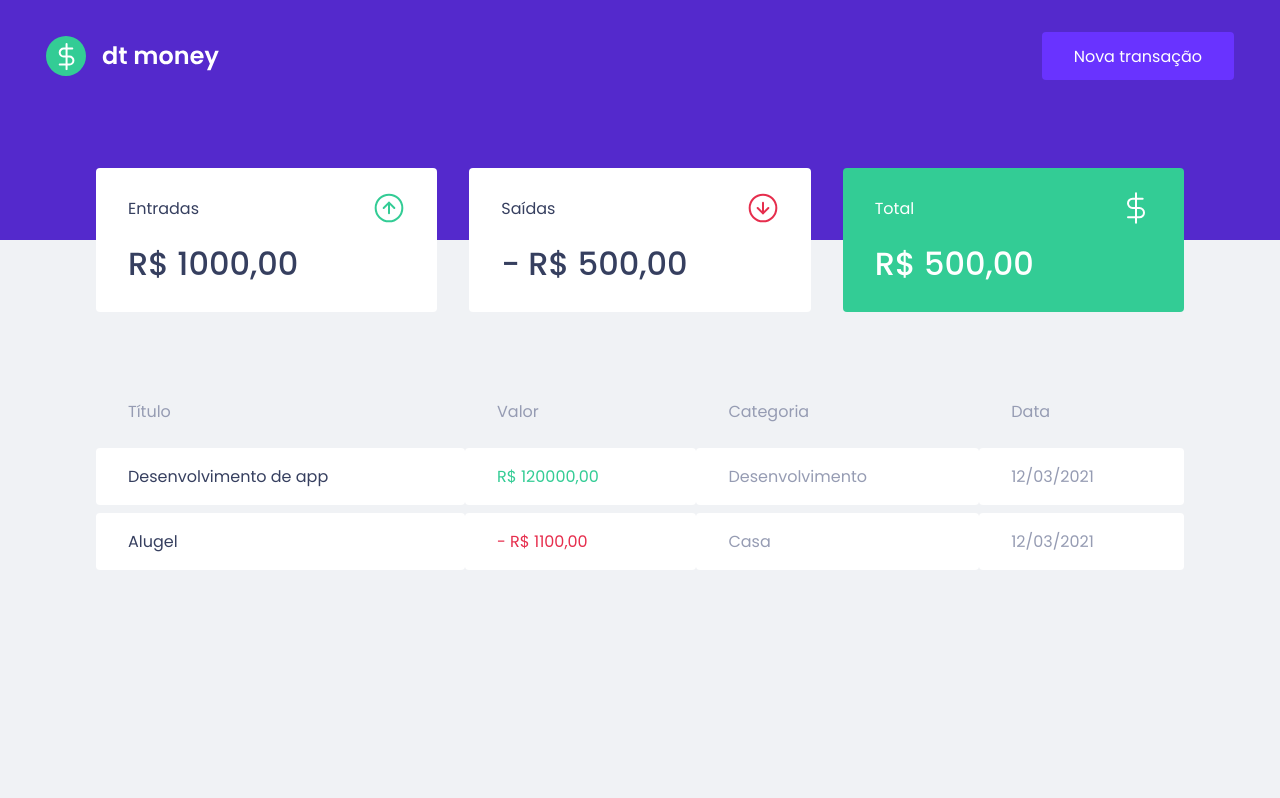
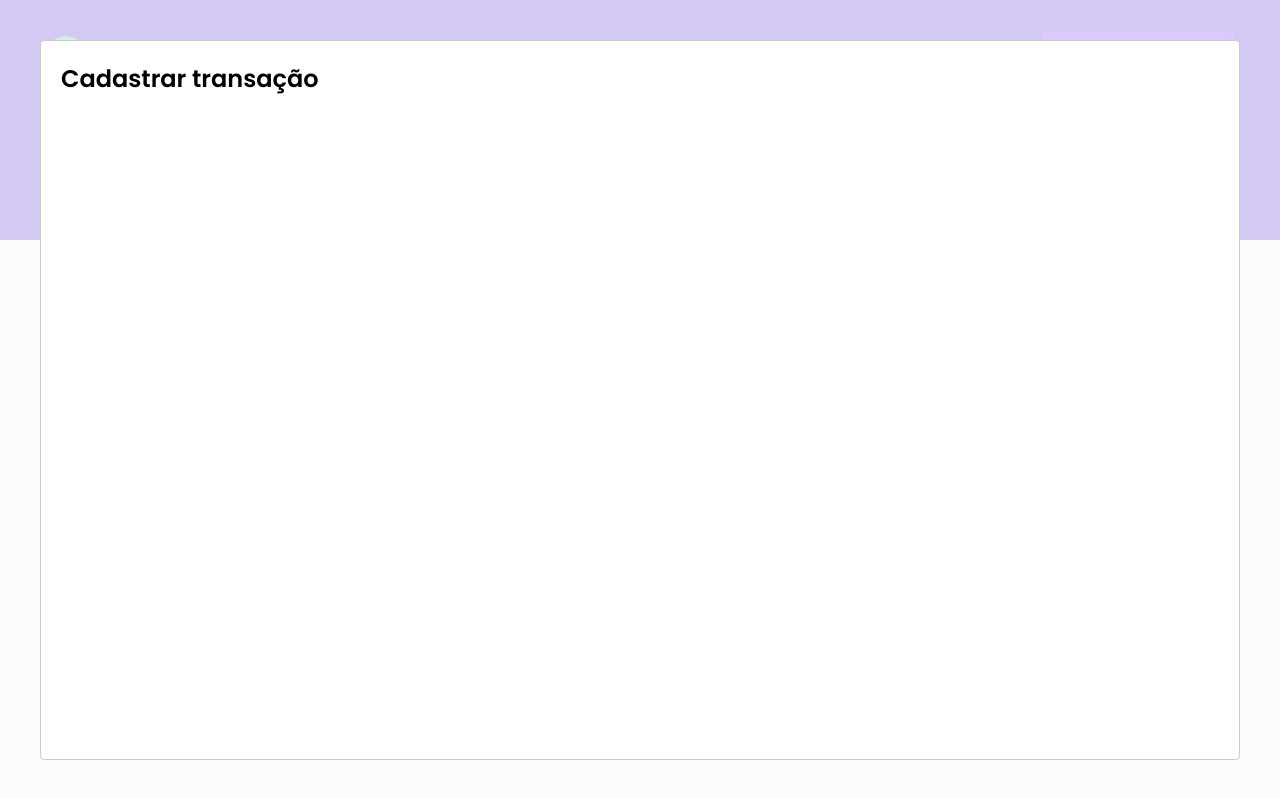
Before and after one commit to RennanD/dtmoney, a React (Create React App) app: page / in a window 1280 px wide. Both pictures are taken after a click on the button "Nova transação". Built offline with nearby package versions, Linux system fonts and the light colour scheme; no server answers; what miragejs would draw is missing.

Commit message:
feat: Init New transaction modal

```diff
--- a/package.json
+++ b/package.json
@@ -7,6 +7,7 @@
     "miragejs": "^0.1.41",
     "react": "^17.0.1",
     "react-dom": "^17.0.1",
+    "react-modal": "^3.12.1",
     "react-scripts": "4.0.3",
     "styled-components": "^5.2.1",
     "web-vitals": "^1.0.1"
@@ -37,6 +38,7 @@
     "@types/node": "^12.0.0",
     "@types/react": "^17.0.0",
     "@types/react-dom": "^17.0.0",
+    "@types/react-modal": "^3.12.0",
     "@types/styled-components": "^5.1.9",
     "@typescript-eslint/eslint-plugin": "^4.18.0",
     "@typescript-eslint/parser": "^4.18.0",
--- a/src/App.tsx
+++ b/src/App.tsx
@@ -1,12 +1,27 @@
+import { useState } from 'react';
+
 import { Header } from './components/Header';
+import { NewTransactionsModal } from './components/NewTransactionModal';
 import { Dashboard } from './pages/Dashboard';
 import { GlobalStyle } from './styles/global';
 
 export function App(): JSX.Element {
+  const [isNewTransacationModalOpen, setIsNewTransacationModalOpen] = useState(
+    false,
+  );
+
+  function handleToggleNewTransactionModal() {
+    setIsNewTransacationModalOpen(oldState => !oldState);
+  }
+
   return (
     <>
-      <Header />
+      <Header onToggleNewTransactionModal={handleToggleNewTransactionModal} />
       <Dashboard />
+      <NewTransactionsModal
+        onToggleNewTransactionModal={handleToggleNewTransactionModal}
+        isNewTransacationModalOpen={isNewTransacationModalOpen}
+      />
       <GlobalStyle />
     </>
   );
--- a/src/components/Header/index.tsx
+++ b/src/components/Header/index.tsx
@@ -1,12 +1,20 @@
 import logoImg from '../../assets/logo.svg';
 import { Container, Content } from './styles';
 
-export function Header(): JSX.Element {
+type HeaderProps = {
+  onToggleNewTransactionModal: () => void;
+};
+
+export function Header({
+  onToggleNewTransactionModal,
+}: HeaderProps): JSX.Element {
   return (
     <Container>
       <Content>
         <img src={logoImg} alt="dt money" />
-        <button type="button">Nova transação</button>
+        <button onClick={onToggleNewTransactionModal} type="button">
+          Nova transação
+        </button>
       </Content>
     </Container>
   );
--- /dev/null
+++ b/src/components/NewTransactionModal/index.tsx
@@ -0,0 +1,20 @@
+import Modal from 'react-modal';
+
+type NewTransactionModalProps = {
+  isNewTransacationModalOpen: boolean;
+  onToggleNewTransactionModal: () => void;
+};
+
+export function NewTransactionsModal({
+  isNewTransacationModalOpen,
+  onToggleNewTransactionModal,
+}: NewTransactionModalProps): JSX.Element {
+  return (
+    <Modal
+      isOpen={isNewTransacationModalOpen}
+      onRequestClose={onToggleNewTransactionModal}
+    >
+      <h2>Cadastrar transação </h2>
+    </Modal>
+  );
+}
```
Also changed, not shown: 1 other file (tests, documents, lock files or other folders).
